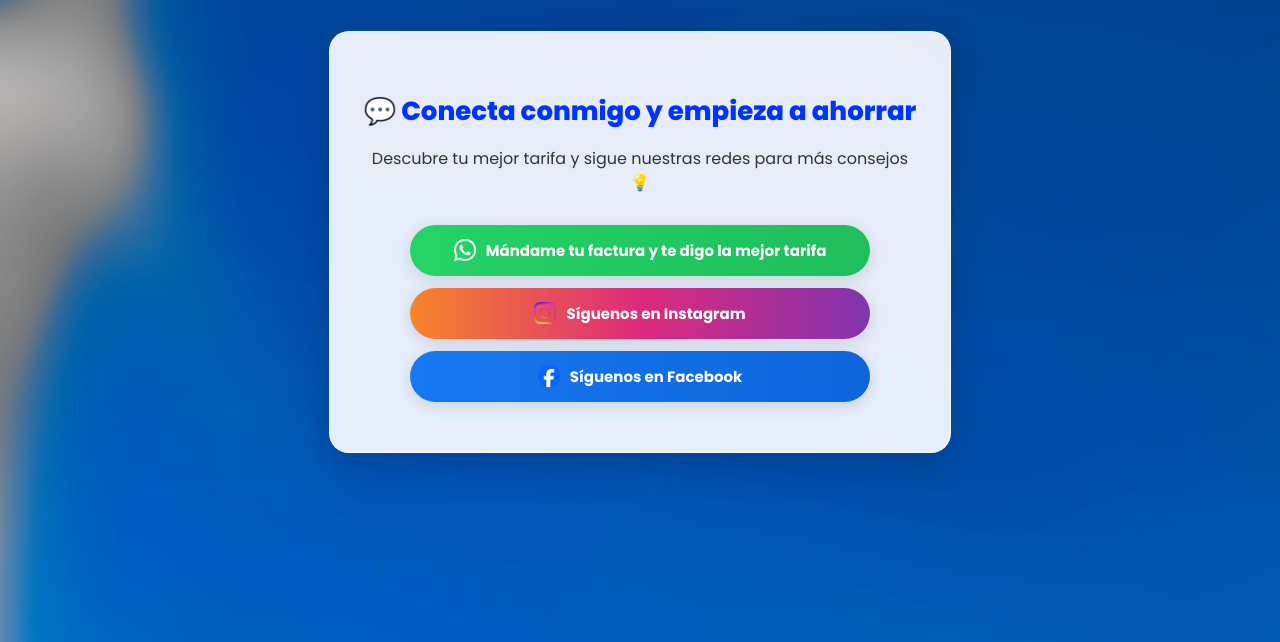
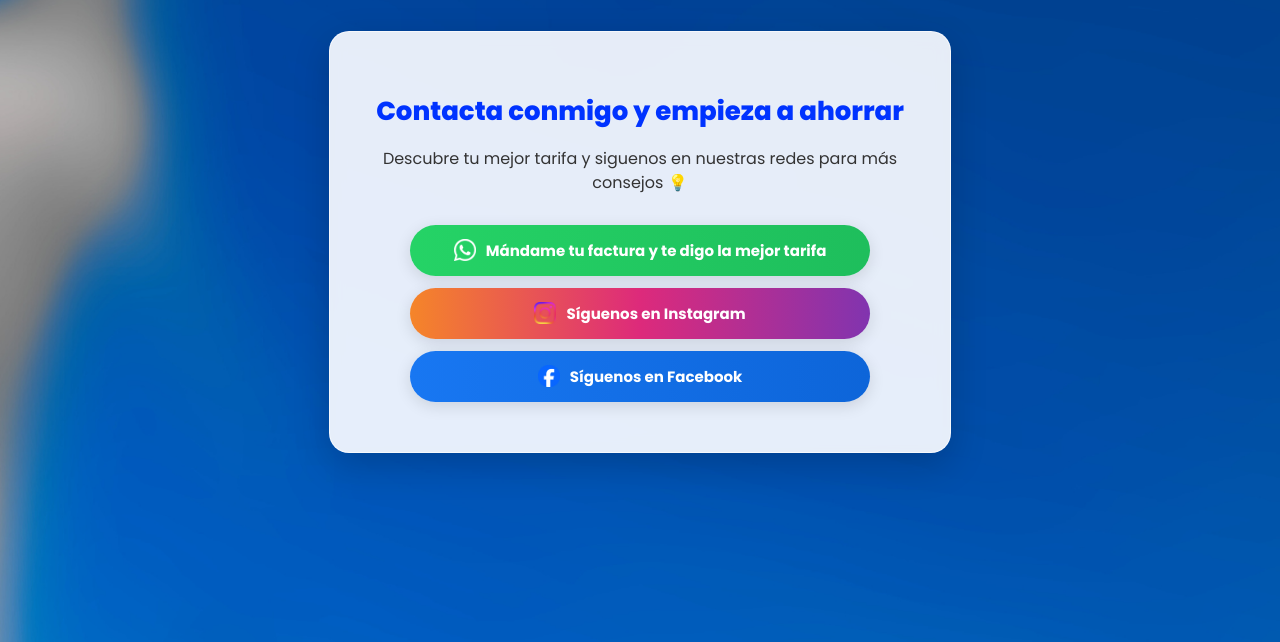
Before and after one commit to AlbertoBrown/Alberto-estudiamos-tu-factura, a plain HTML site: page index.html in a window 1280 px wide. Shown: the part 158-800 px from the top of the page. Drawn offline with Linux system fonts and the light colour scheme.

Commit message:
Update index.html

```diff
--- a/index.html
+++ b/index.html
@@ -24,8 +24,8 @@
   </div>
 
   <div class="glass">
-    <h2>💬 Conecta conmigo y empieza a ahorrar</h2>
-    <p>Descubre tu mejor tarifa y sigue nuestras redes para más consejos 💡</p>
+    <h2>Contacta conmigo y empieza a ahorrar</h2>
+    <p>Descubre tu mejor tarifa y siguenos en nuestras redes para más consejos 💡</p>
 
     <!-- WhatsApp -->
     <a class="cta wsp" href="https://wa.me/34604166908?text=Hola%20Alberto!%20Quiero%20mejorar%20mi%20factura" target="_blank">
```
